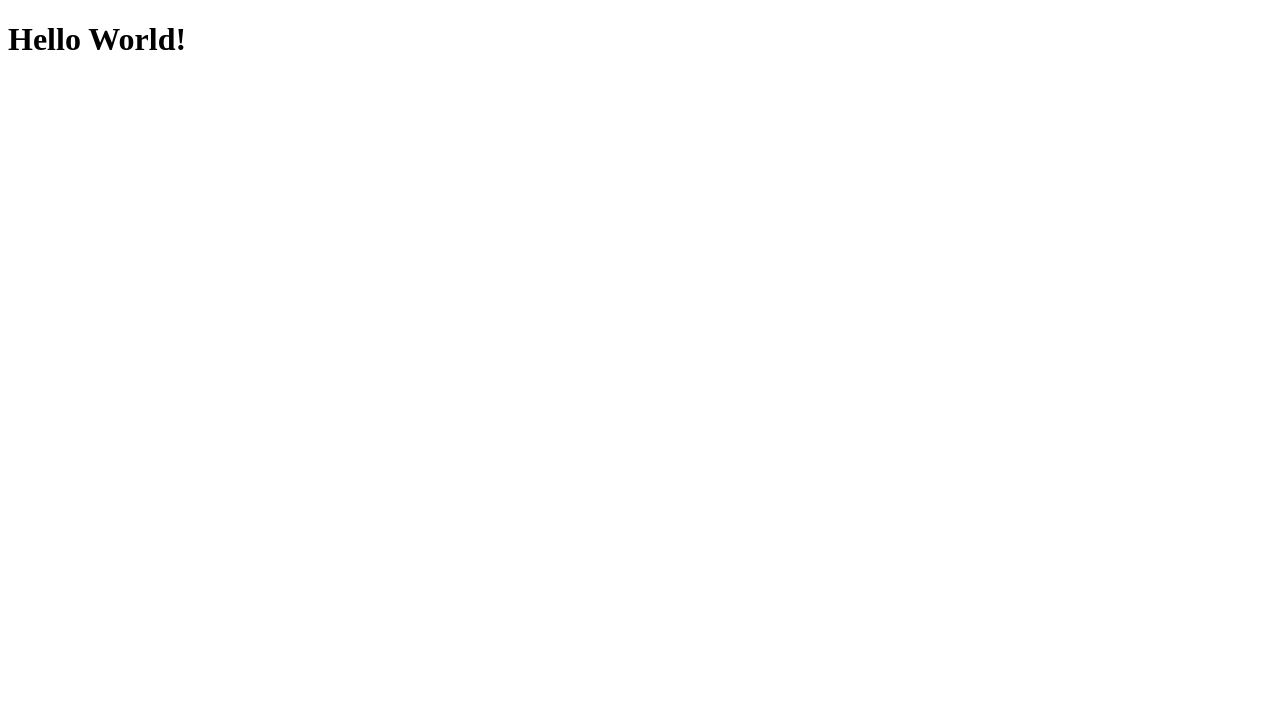
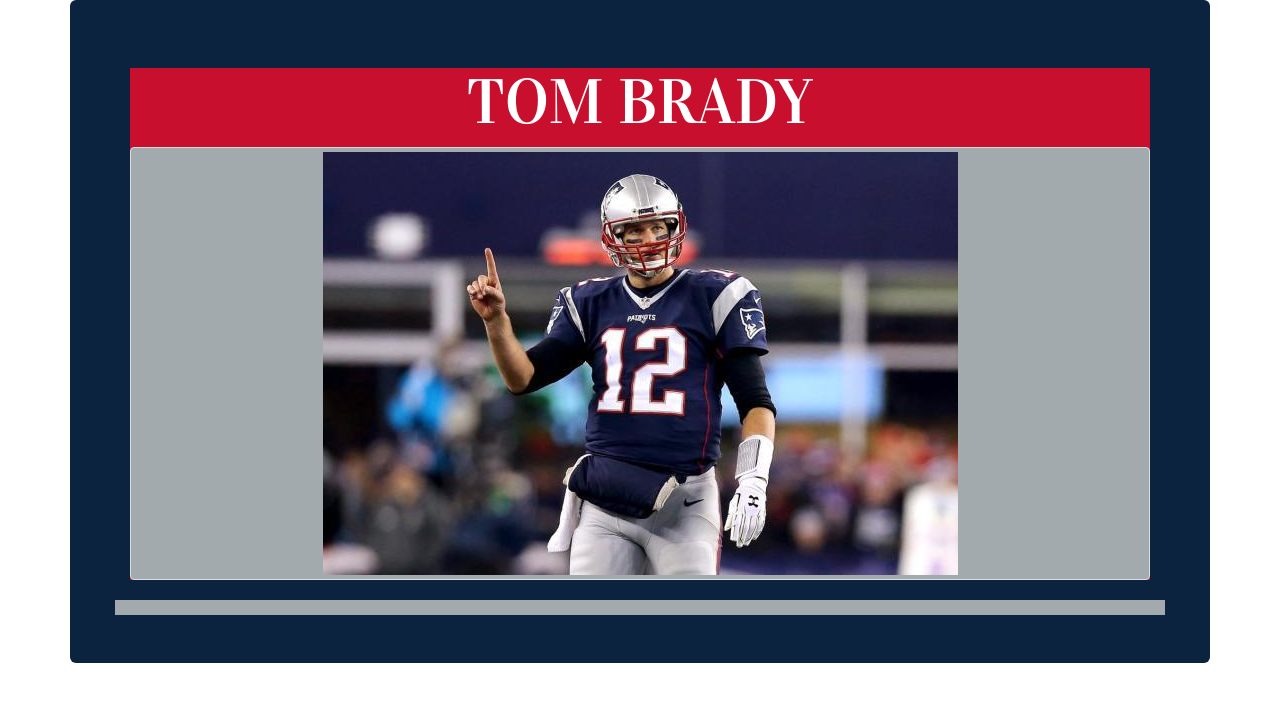
Before and after one commit to theharold9000/FreeCodeCampChallenge1, a plain HTML site: page index.html in a window 1280 px wide. Drawn offline with nearby package versions, Linux system fonts and the light colour scheme.

Commit message:
The fanboy is real

```diff
--- a/index.html
+++ b/index.html
@@ -4,12 +4,24 @@
     <meta charset="UTF-8">
     <meta name="viewport" content="width=device-width, initial-scale=1.0">
     <meta http-equiv="X-UA-Compatible" content="ie=edge">
+    <link rel="stylesheet" href="https://maxcdn.bootstrapcdn.com/bootstrap/3.3.7/css/bootstrap.min.css" integrity="sha384-BVYiiSIFeK1dGmJRAkycuHAHRg32OmUcww7on3RYdg4Va+PmSTsz/K68vbdEjh4u" crossorigin="anonymous">
     <link rel="stylesheet" href="stylesheets/stylesheet.css" />
-    <title>A History</title>
+    <link href="https://fonts.googleapis.com/css?family=Lobster|Vidaloka" rel="stylesheet">
+    <title>Tom Brady Info </title>
 </head>
 <body>
-    <div class="container-fluid">
-        <h1 class="test">Hello World!</h1>
+    <div class="container">
+        <div class="jumbotron pats-blue">
+            <div class="col-l-12 pats-red">
+                <h1 class="text-center" id="main-head">TOM BRADY</h1>
+                <div class="thumbnail pats-silver">
+                    <img src="assets/tb-title.jpg" />
+                </div>
+            </div>
+            <div class="row pats-silver">
+                <p></p>
+            </div>
+        </div>
     </div>
 </body>
 </html>
--- a/stylesheets/stylesheet.css
+++ b/stylesheets/stylesheet.css
@@ -1,7 +1,15 @@
-h1 .test {
-  color: red; }
+h1 {
+  font-family: 'Vidaloka', serif; }
+  h1#main-head {
+    color: #fff; }
 
-div .container-fluid {
-  background-color: #a5a5a5; }
+.pats-blue {
+  background-color: #0C2340; }
+
+.pats-silver {
+  background-color: #A2AAAD; }
+
+.pats-red {
+  background-color: #C8102E; }
 
 /*# sourceMappingURL=stylesheet.css.map */
```
Also changed, not shown: assets/tb-title.jpg (added), 2 other files.
